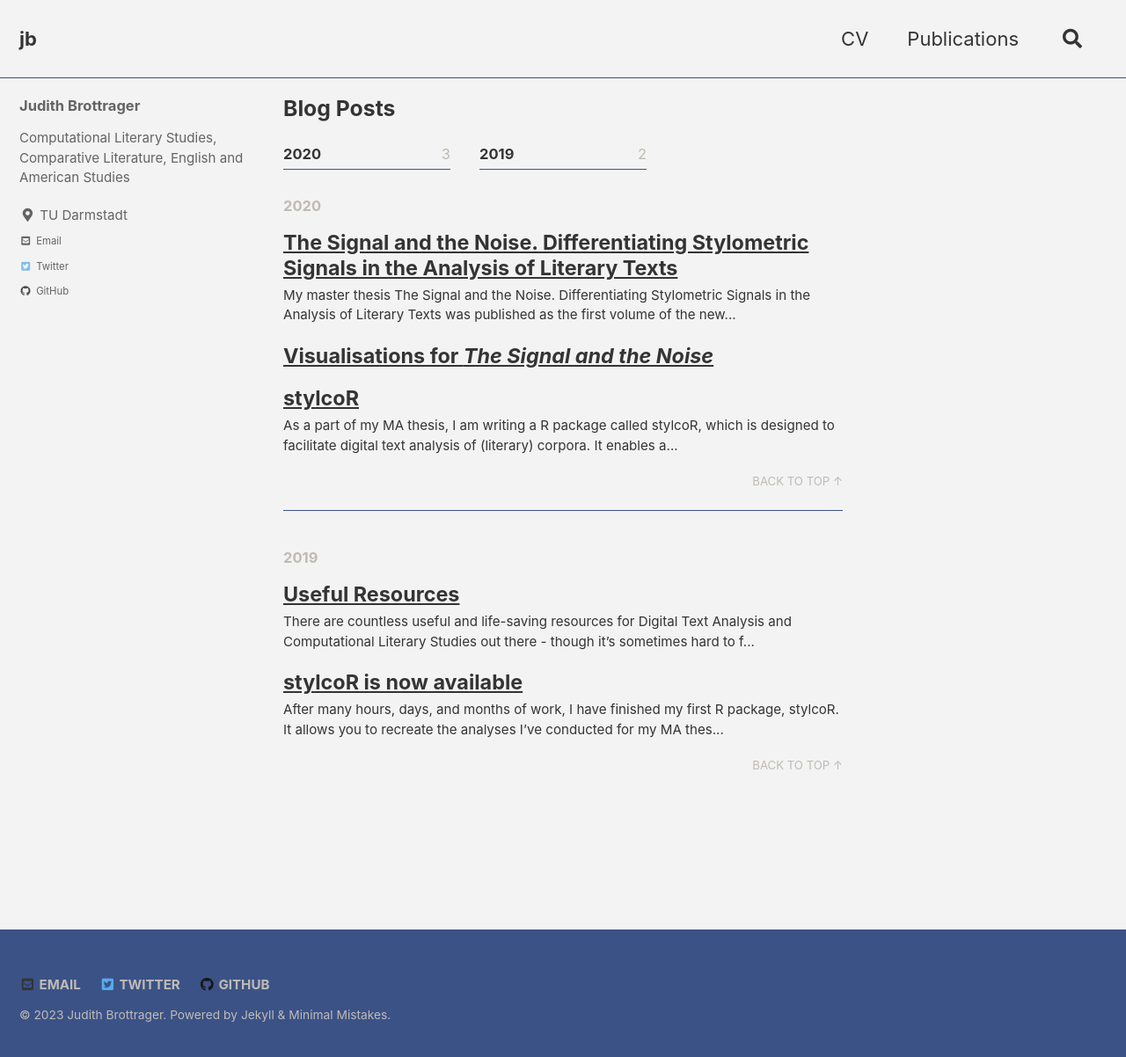
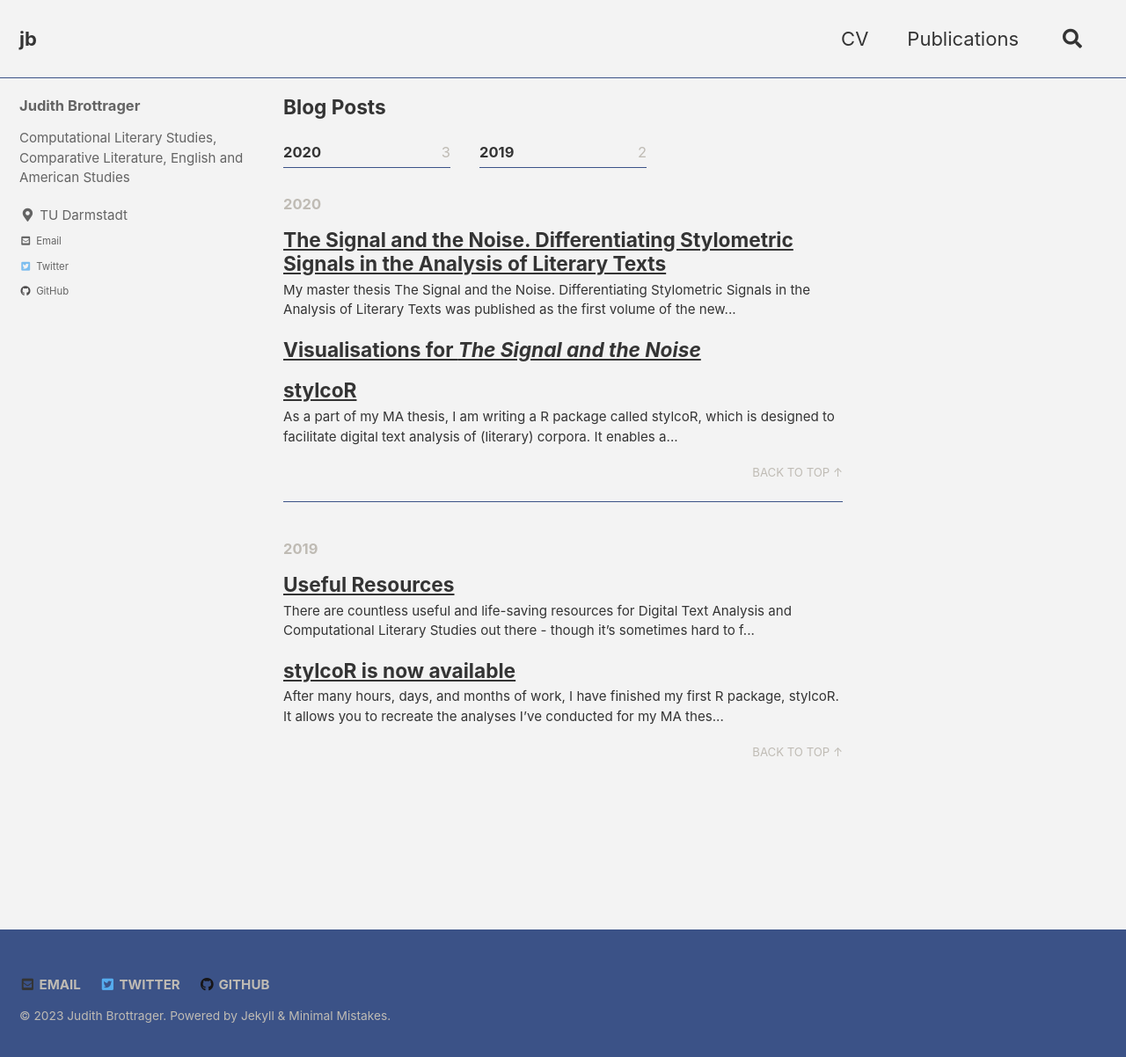
Before and after one commit to jbrottrager/jb, a Jekyll site: the page built from _pages/posts.md, in a window 1280 px wide and 1209 px high. Shown: the top 1202 px of the window at 88% size. Built offline with Jekyll 4.4.1, drawn with Linux system fonts in a browser that asks for light colours; cached includes are drawn as plain includes.

Commit message:
Update _variables.scss

```diff
--- a/_sass/minimal-mistakes/_variables.scss
+++ b/_sass/minimal-mistakes/_variables.scss
@@ -44,8 +44,8 @@ $type-size-7: 0.625em !default; // ~10px
 $type-size-8: 0.4em !default; // ~10px
 
 /* headline scale */
-$h-size-1: 1.125em !default; // ~18px
-$h-size-2: 1.0625em !default; // ~17px
+$h-size-1: 1.03125em !default; // ~18px
+$h-size-2: 1.03125em !default; // ~17px
 $h-size-3: 1.03125em !default; // ~16.5px
 $h-size-4: 1em !default; // ~16px
 $h-size-5: 0.75em !default; // ~16.5px
```
